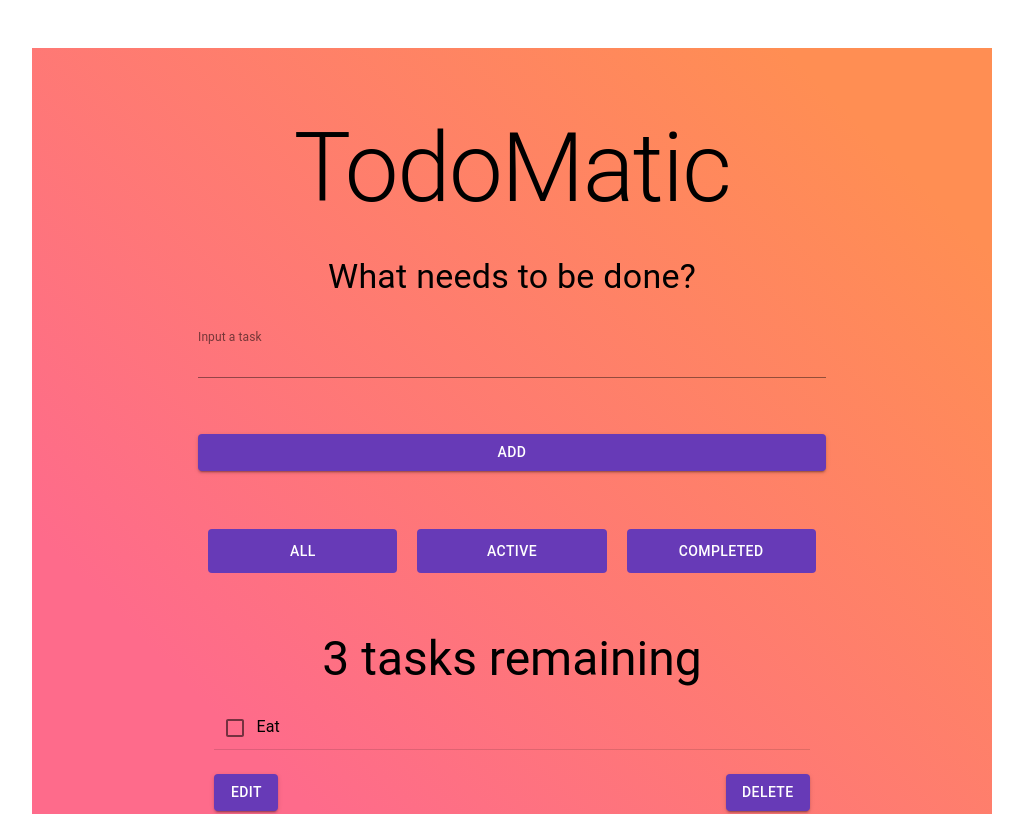
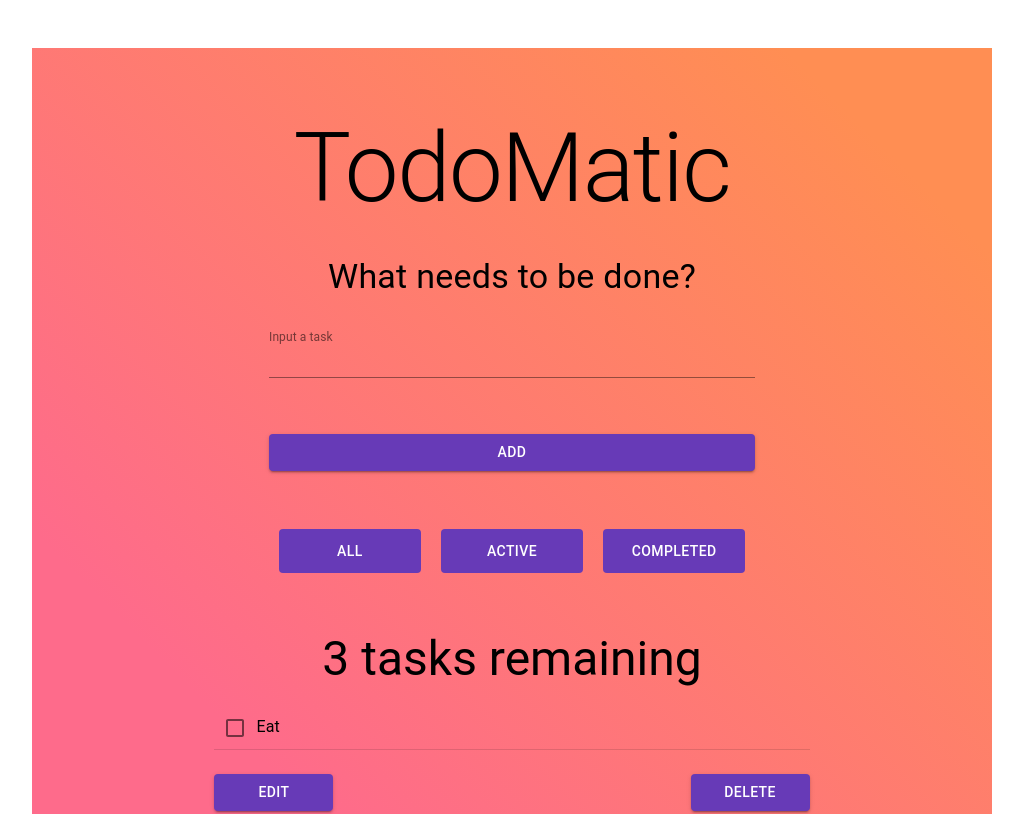
Before and after one commit to JAhmed93/to-do-list, a React (Create React App) app: page / in a window 1280 px wide. Shown: the top 814 px of the page, without its empty margins (128-1151 px from the left). Built offline with nearby package versions, Linux system fonts and the light colour scheme.

Commit message:
started to split components up into seperate files.

```diff
--- a/src/App.js
+++ b/src/App.js
@@ -1,7 +1,7 @@
 import React from 'react';
 import Todo from './Components/Todo';
 import Typography from '@material-ui/core/Typography';
-import InputTasks from './Components/InputTasks';
+import Form from './Components/Form';
 import Container from '@material-ui/core/Container';
 import { makeStyles } from '@material-ui/styles';
 
@@ -19,8 +19,12 @@ const useStyles = makeStyles({
   },
 });
 
-export default function App() {
+export default function App(props) {
   const classes = useStyles();
+  //rendering components iteratively
+  const taskList = props.tasks.map((task) => (
+    <Todo id={task.id} name={task.name} />
+  ));
   return (
     <Container maxWidth='md' className={classes.root}>
       <div className='App'>
@@ -30,13 +34,11 @@ export default function App() {
         <Typography variant='h4' align='center' className={classes.h4}>
           What needs to be done?
         </Typography>
-        <InputTasks></InputTasks>
+        <Form />
         <Typography variant='h3' align='center' className={classes.h3}>
           3 tasks remaining
         </Typography>
-        <Todo task='Eat'></Todo>
-        <Todo task='Sleep'></Todo>
-        <Todo task='Repeat'></Todo>
+        {taskList}
       </div>
     </Container>
   );
--- a/src/Components/Checkbox.js
+++ b/src/Components/Checkbox.js
@@ -1,12 +1,15 @@
-import React from 'react';
 import Checkbox from '@material-ui/core/Checkbox';
+import { withStyles } from '@material-ui/core/styles';
 
-export default function Checkboxes() {
-  //   const [checked, setChecked] = React.useState(true);
+const checkBoxStyles = (theme) => ({
+  root: {
+    '&$checked': {
+      color: '#673ab7',
+    },
+  },
+  checked: {},
+});
 
-  //   const handleChange = (event) => {
-  //     setChecked(event.target.checked);
-  //   };
+const CustomCheckbox = withStyles(checkBoxStyles)(Checkbox);
 
-  return <Checkbox inputProps={{ 'aria-label': 'uncontrolled-checkbox' }} />;
-}
+export default CustomCheckbox;
--- a/src/Components/InputTasks.js
+++ b/src/Components/Form.js
@@ -3,6 +3,7 @@ import { makeStyles } from '@material-ui/core/styles';
 import TextField from '@material-ui/core/TextField';
 import Button from '@material-ui/core/Button';
 import Box from '@material-ui/core/Box';
+import FormControl from '@material-ui/core/FormControl';
 
 const useStyles = makeStyles((theme) => ({
   root: {
@@ -40,6 +41,7 @@ export default function LayoutTextFields() {
 
   return (
     <div className={classes.root}>
+      <form className={classes.root}>
         <TextField
           className={classes.textField}
           id='standard-full-width'
@@ -63,6 +65,7 @@ export default function LayoutTextFields() {
           <Button className={classes.boxButtons}>Active</Button>
           <Button className={classes.boxButtons}>Completed</Button>
         </Box>
+      </form>
     </div>
   );
 }
--- a/src/Components/Todo.js
+++ b/src/Components/Todo.js
@@ -22,6 +22,10 @@ const useStyles = makeStyles({
   buttonColor: {
     background: '#673ab7',
     color: 'white',
+    width: '20%',
+  },
+  form: {
+    display: 'inline-block',
   },
 });
 
@@ -32,8 +36,11 @@ const Todo = (props) => {
       <List className={classes.list}>
         <ListItem>
           <ListItemText>
-            <Checkbox></Checkbox>
-            {props.task}
+            <form className={classes.form}>
+              <Checkbox id={props.id}></Checkbox>
+            </form>
+
+            {props.name}
             <Divider className={classes.divMargin} />
             <Box className={classes.buttonBox}>
               <Button variant='contained' className={classes.buttonColor}>
--- a/src/index.js
+++ b/src/index.js
@@ -3,9 +3,15 @@ import ReactDOM from 'react-dom';
 import './index.css';
 import App from './App';
 
+const DATA = [
+  { id: 'todo-0', name: 'Eat' },
+  { id: 'todo-1', name: 'Sleep' },
+  { id: 'todo-2', name: 'Repeat' },
+];
+
 ReactDOM.render(
   <React.StrictMode>
-    <App />
+    <App tasks={DATA} />
   </React.StrictMode>,
   document.getElementById('root')
 );
```
Lines whose indentation alone changed are shown as unchanged.
